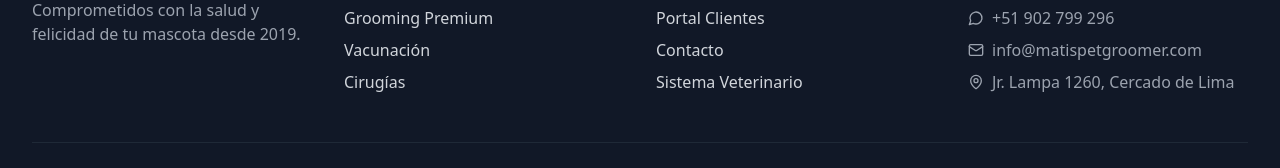
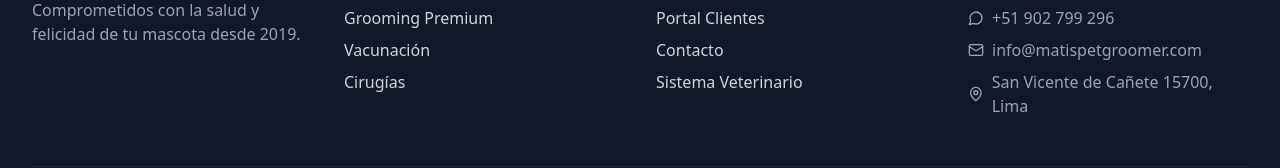
Before and after one commit to AnalizaJech/BUILDER-VET, a React (Vite) app: page /contacto in a window 1280 px wide. Shown: the part 2657-2825 px from the top of the page. Built offline with nearby package versions, Linux system fonts and the light colour scheme.

Commit message:
Update footer location for Cañete
cgen-cf45dd462ab94613a94283f509879904

```diff
--- a/client/pages/Contact.tsx
+++ b/client/pages/Contact.tsx
@@ -725,7 +725,7 @@ export default function Contact() {
                 </li>
                 <li className="flex items-center space-x-2">
                   <MapPin className="w-4 h-4" />
-                  <span>Jr. Lampa 1260, Cercado de Lima</span>
+                  <span>San Vicente de Cañete 15700, Lima</span>
                 </li>
               </ul>
             </div>
```
